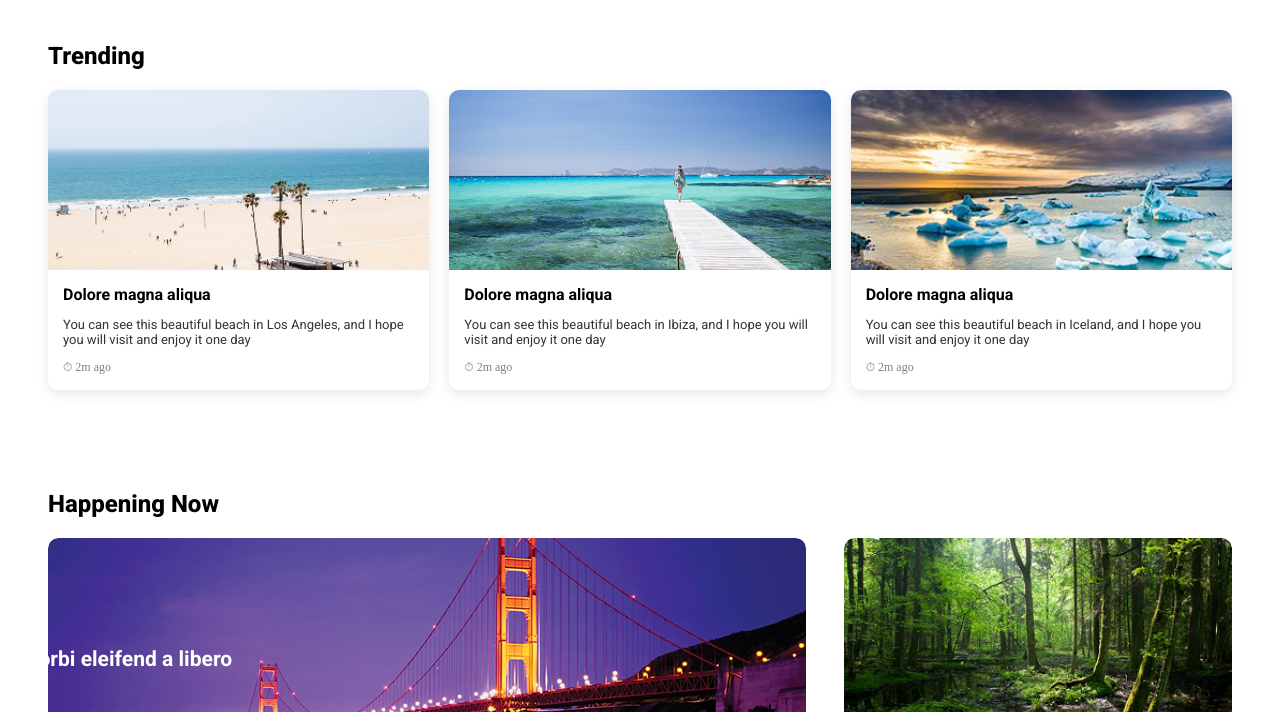
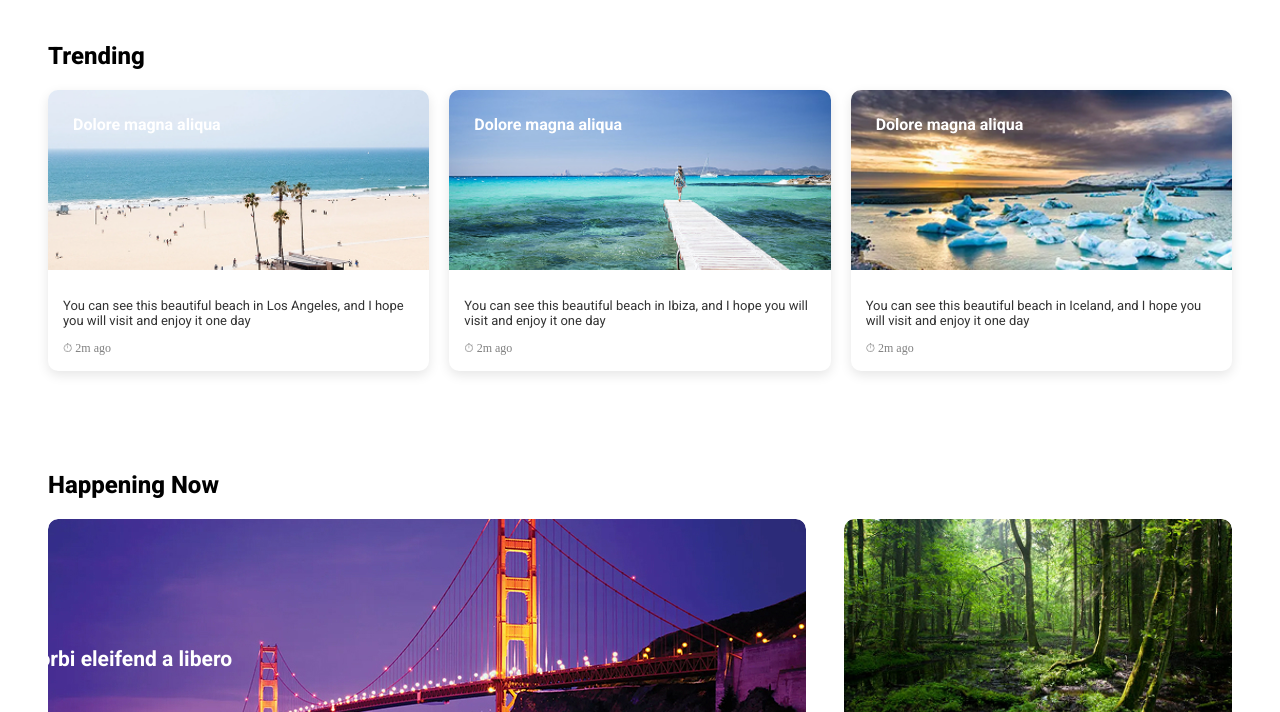
Before and after one commit to teklatari/Tekla-Tarimanashvili-lec-6, a plain HTML site: page index.html in a window 1280 px wide. Shown: the part 88-800 px from the top of the page. Drawn offline with Linux system fonts and the light colour scheme.

Commit message:
push all

```diff
--- a/index.html
+++ b/index.html
@@ -29,8 +29,8 @@
     <!-- Card 1 -->
     <div class="card">
       <img src="images/beach-los-angeles.jpg" alt="Beach in Los Angeles" class="card-image">
+       <h3 class="card-title">Dolore magna aliqua</h3>
       <div class="card-content">
-        <h3 class="card-title">Dolore magna aliqua</h3>
         <p class="card-description">
           You can see this beautiful beach in Los Angeles, and I hope you will visit and enjoy it one day
         </p>
@@ -41,8 +41,8 @@
     <!-- Card 2 -->
     <div class="card">
       <img src="images/beach-ibiza.jpg" alt="Beach in Ibiza" class="card-image">
+      <h3 class="card-title">Dolore magna aliqua</h3>
       <div class="card-content">
-        <h3 class="card-title">Dolore magna aliqua</h3>
         <p class="card-description">
           You can see this beautiful beach in Ibiza, and I hope you will visit and enjoy it one day
         </p>
@@ -53,8 +53,8 @@
     <!-- Card 3 -->
     <div class="card">
       <img src="images/beach-iceland.jpg" alt="Beach in Iceland" class="card-image">
+      <h3 class="card-title">Dolore magna aliqua</h3>
       <div class="card-content">
-        <h3 class="card-title">Dolore magna aliqua</h3>
         <p class="card-description">
           You can see this beautiful beach in Iceland, and I hope you will visit and enjoy it one day
         </p>
--- a/styles/style.css
+++ b/styles/style.css
@@ -127,10 +127,14 @@ a {
 }
 
 .card-title {
-  font-size: 16px;
-  font-weight: 700;
-  margin: 0 0 10px;
-  font-family: Roboto;
+    position: absolute;
+    font-size: 16px;
+    font-weight: 700;
+    margin: 0 0 10px;
+    font-family: Roboto;
+    margin-top: 25px;
+    margin-left: 25px;
+    color: white;
 }
 
 .card-description {
```
